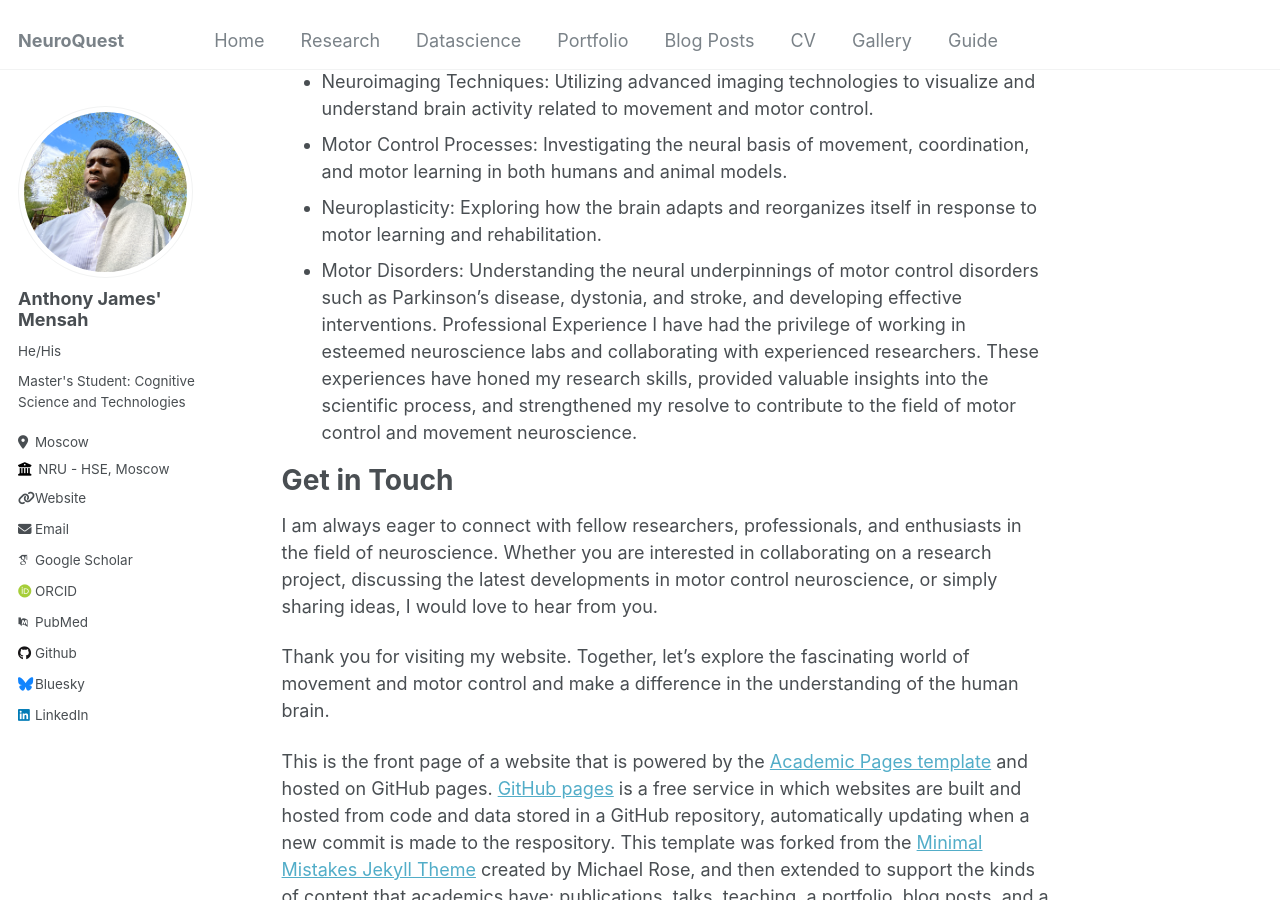
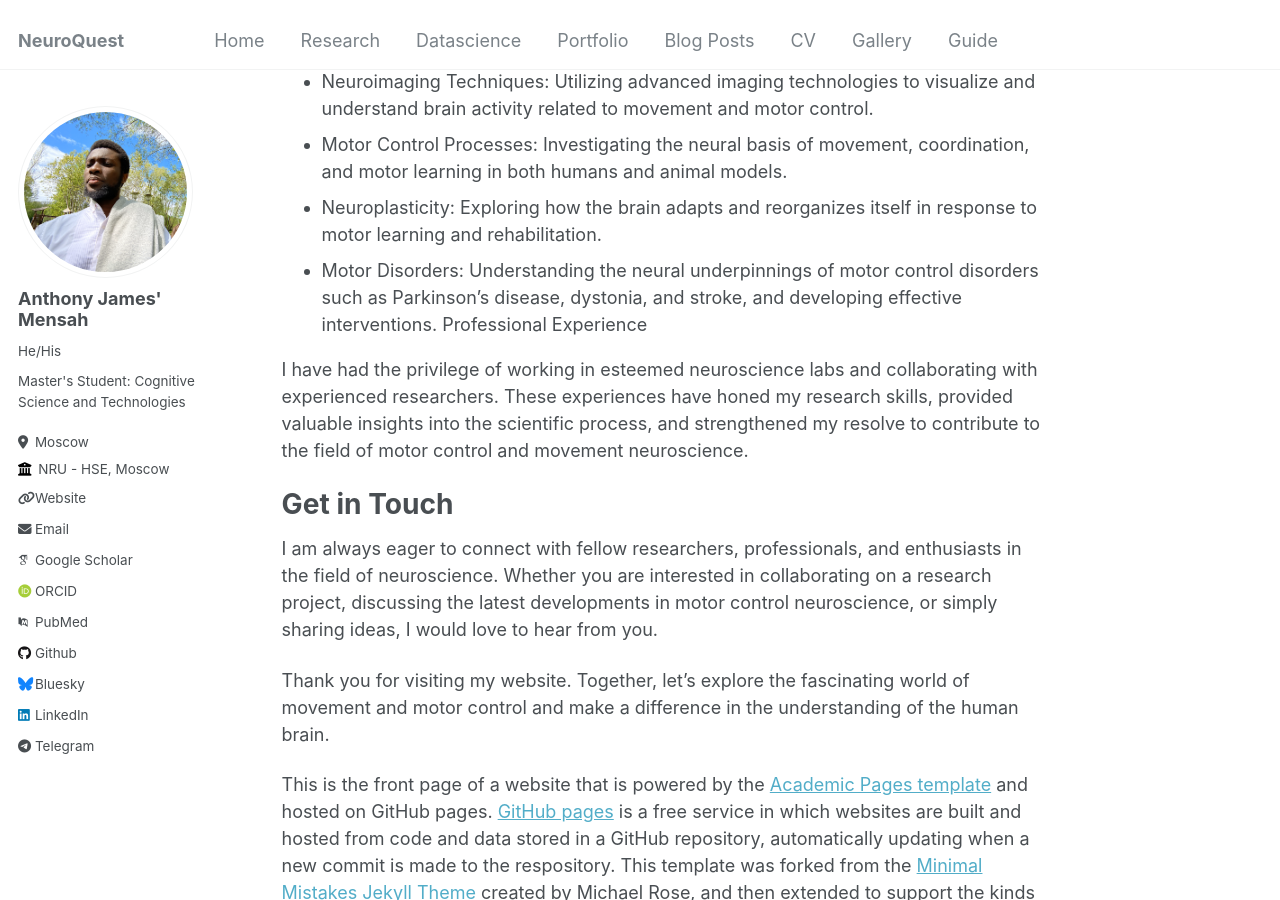
Before and after one commit to CaptainJamesMaximus/captainjamesmaximus.github.io, a Jekyll site: the page built from _pages/about.md, in a window 1280 px wide and 900 px high, scrolled down 776 px. Built offline with Jekyll 4.4.1, drawn with Linux system fonts in a browser that asks for light colours; some web fonts are replaced; part of the change alters nothing that is shown.

Commit message:
updated social links

```diff
--- a/_config.yml
+++ b/_config.yml
@@ -43,7 +43,7 @@ author:
   bitbucket        : # Username - Update with your username on the site
   codepen          : # Username
   dribbble         : # Username
-  github           : "academicpages"
+  github           : "https://github.com/CaptainJamesMaximus"
   kaggle           : # Username
   stackoverflow    : # User number or user number and name (i.e., use "1" or "1/jeff-atwood")
 
@@ -63,7 +63,7 @@ author:
   pinterest        : # Username
   soundcloud       : # Username
   steam            : # Username
-  telegram         : # URL
+  telegram         : "https://t.me/AnthonyJames51"
   tumblr           : # Username
   twitter          : # Username for X / Twitter
   vine             : # Username
--- a/_pages/about.md
+++ b/_pages/about.md
@@ -26,6 +26,7 @@ My research interests include:
 - Neuroplasticity: Exploring how the brain adapts and reorganizes itself in response to motor learning and rehabilitation.
 - Motor Disorders: Understanding the neural underpinnings of motor control disorders such as Parkinson's disease, dystonia, and stroke, and developing effective interventions.
 Professional Experience
+
 I have had the privilege of working in esteemed neuroscience labs and collaborating with experienced researchers. These experiences have honed my research skills, provided valuable insights into the scientific process, and strengthened my resolve to contribute to the field of motor control and movement neuroscience.
 
 Get in Touch
```
